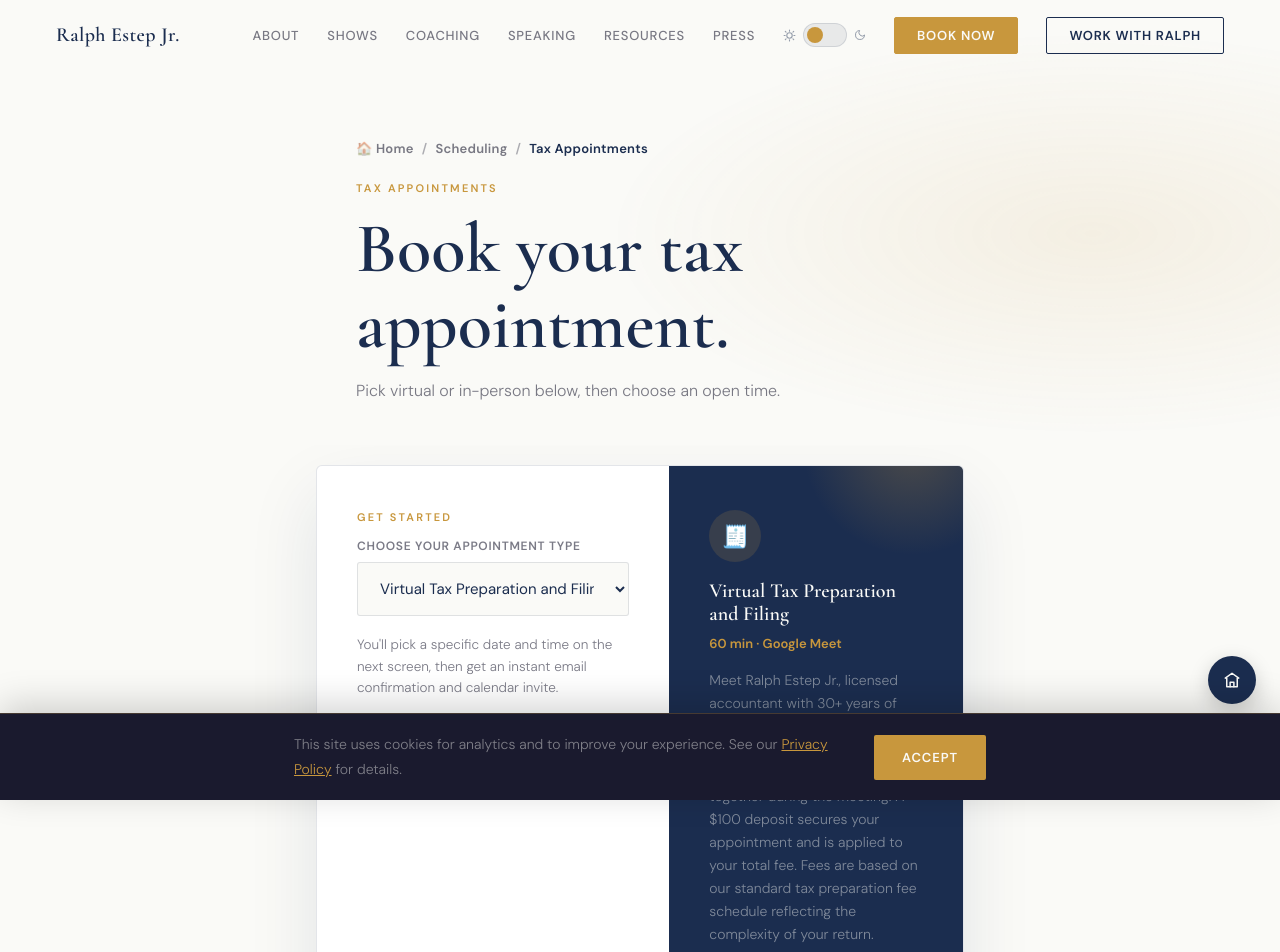
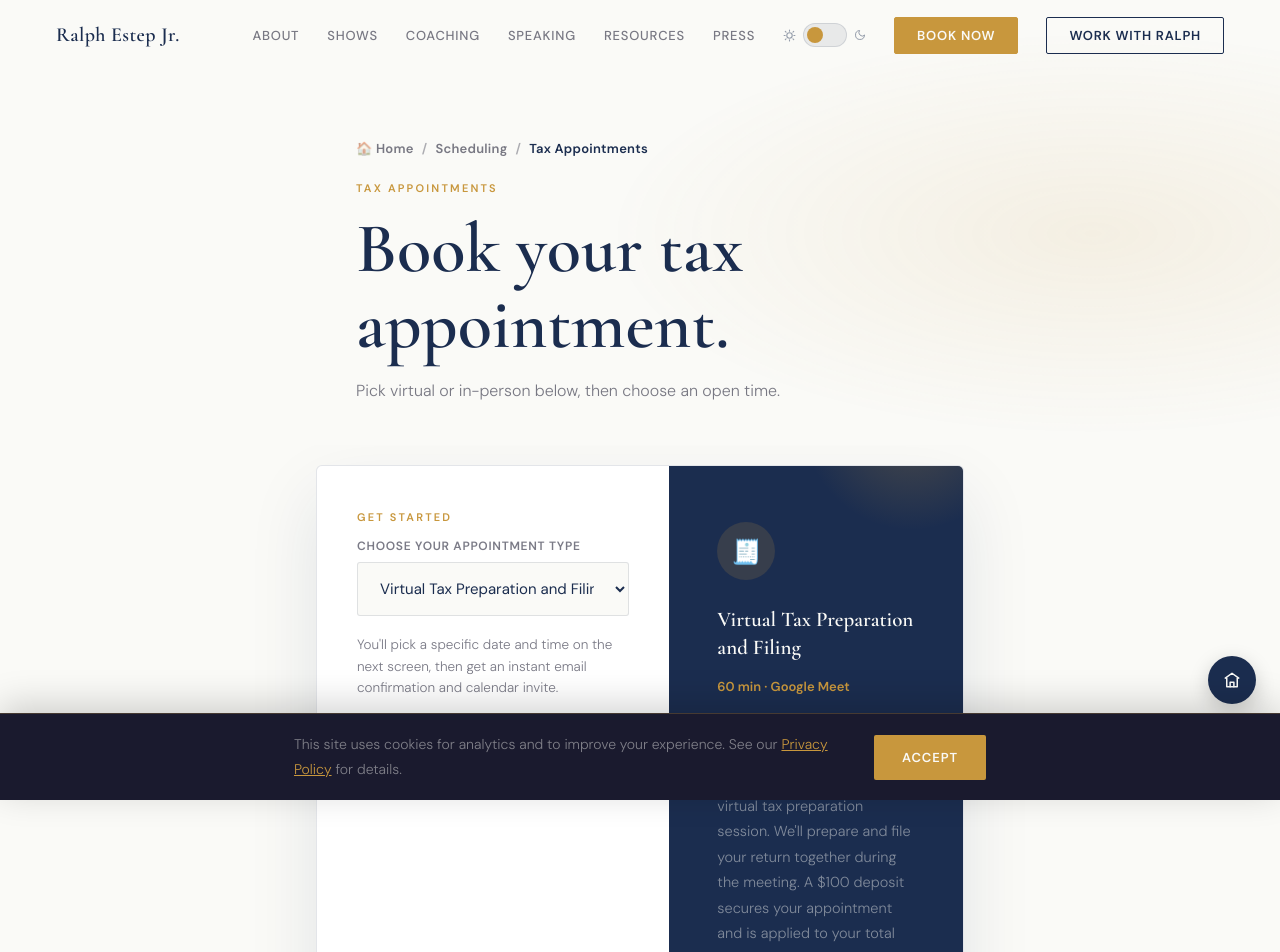
Before and after one commit to abiyourva/ralphwebsite, a Next.js app: page /schedule/tax in a window 1280 px wide. Shown: the top 952 px of the page. Built offline with nearby package versions, Linux system fonts and the light colour scheme.

Commit message:
Give the booking panel's right side more breathing room
Padding, icon size, and spacing between the title/meta/description/
CTA were too tight compared to the left form column.

Co-Authored-By: Claude Sonnet 5 <noreply@anthropic.com>

```diff
--- a/app/schedule/schedule.css
+++ b/app/schedule/schedule.css
@@ -108,7 +108,7 @@
 
 .appt-picker-panel {
   position: relative;
-  padding: 44px 40px;
+  padding: 56px 48px;
   background: var(--bg-navy);
   display: flex;
   flex-direction: column;
@@ -125,19 +125,19 @@
   pointer-events: none;
 }
 .appt-picker-icon {
-  width: 52px; height: 52px;
+  width: 58px; height: 58px;
   border-radius: 50%;
   background: rgba(200,151,61,0.16);
   display: flex; align-items: center; justify-content: center;
-  font-size: 22px;
-  margin-bottom: 18px;
+  font-size: 24px;
+  margin-bottom: 26px;
   position: relative;
 }
-.appt-picker-panel h3 { color: var(--on-dark); font-size: 20px; margin-bottom: 6px; position: relative; }
-.appt-picker-meta { color: var(--gold); font-size: 13px; font-weight: 600; margin-bottom: 14px; position: relative; }
-.appt-picker-description { color: var(--on-dark-m); font-size: 14px; line-height: 1.65; margin-bottom: 24px; position: relative; }
+.appt-picker-panel h3 { color: var(--on-dark); font-size: 21px; line-height: 1.35; margin-bottom: 12px; position: relative; }
+.appt-picker-meta { color: var(--gold); font-size: 13px; font-weight: 600; margin-bottom: 20px; position: relative; }
+.appt-picker-description { color: var(--on-dark-m); font-size: 14.5px; line-height: 1.75; margin-bottom: 32px; position: relative; }
 .appt-picker-cta { position: relative; }
-.appt-picker-fine { font-size: 12px; color: var(--on-dark-d); margin-top: 16px; position: relative; }
+.appt-picker-fine { font-size: 12px; color: var(--on-dark-d); margin-top: 20px; position: relative; }
 
 @media (max-width: 780px) {
   .appt-picker { grid-template-columns: 1fr; }
```
